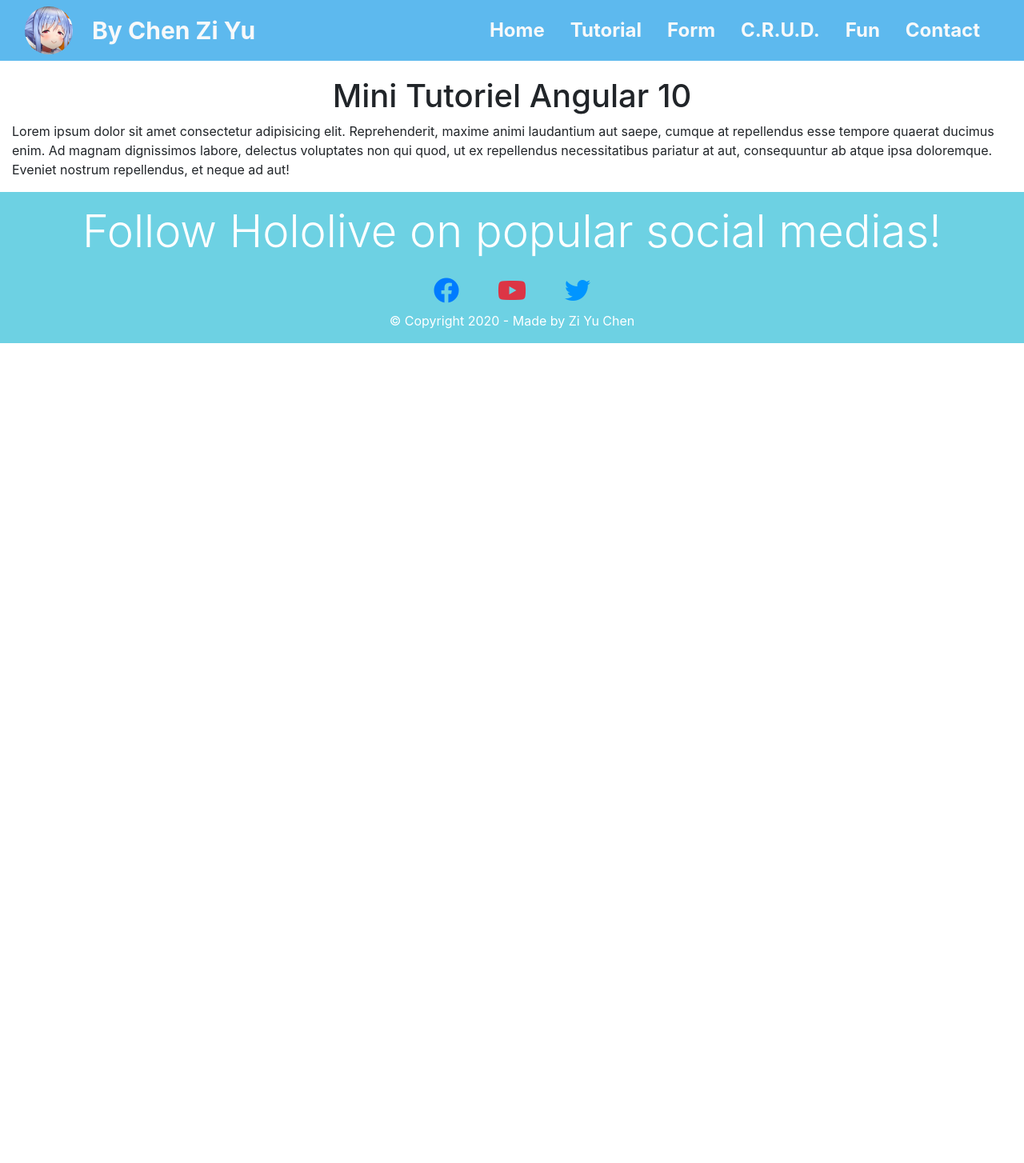
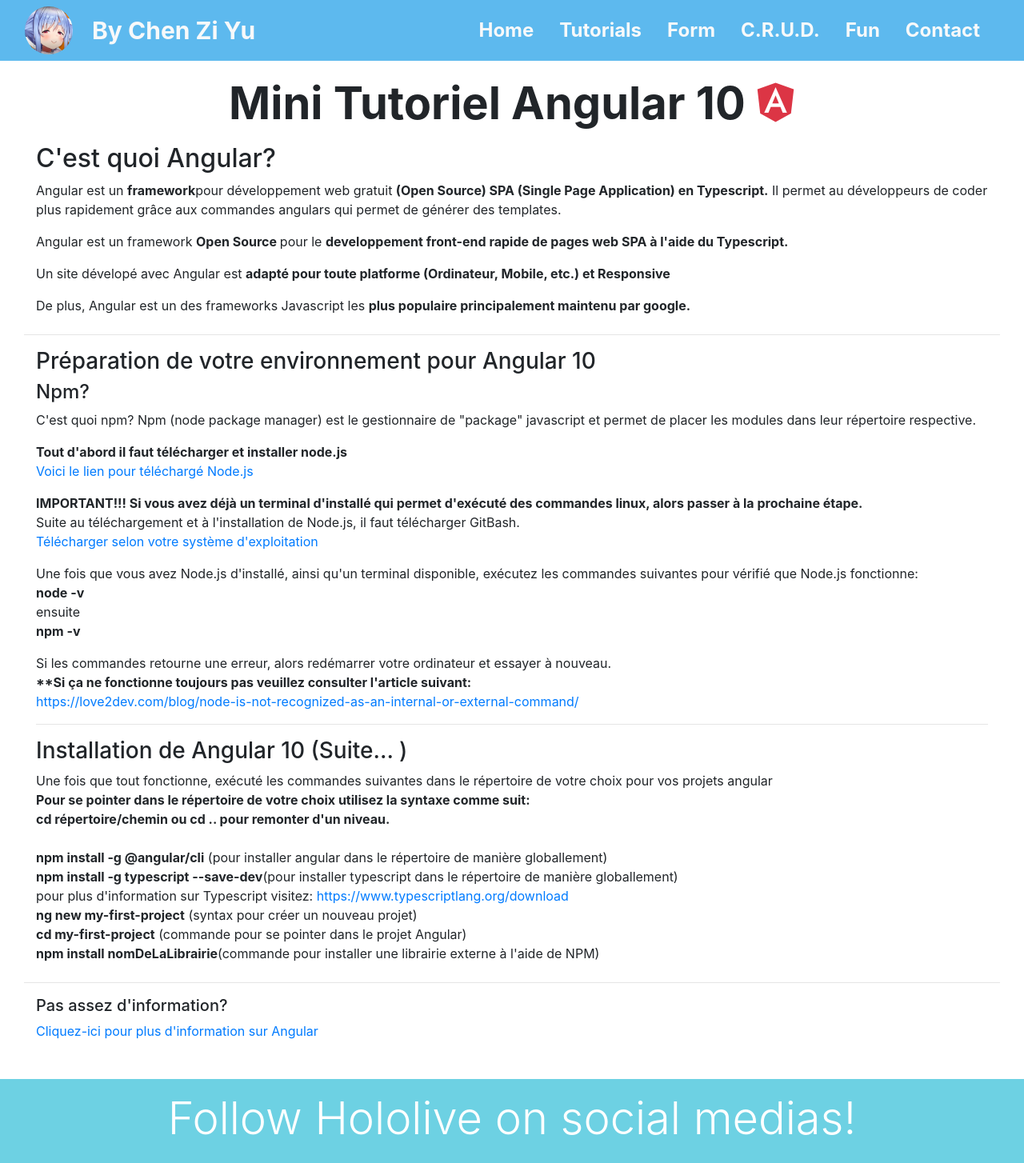
Before and after one commit to igloosyrup/TP-Final-420-345-G001-A20, an Angular app: page /tutoriel/1 in a window 1280 px wide. Shown: the top 1454 px of the page at 80% size. Before the commit the page ends 800 px from the top, so only its background shows below. Built offline with nearby package versions, Linux system fonts and the light colour scheme.

Commit message:
commit tp final

```diff
--- a/src/app/application/contact/contact.component.html
+++ b/src/app/application/contact/contact.component.html
@@ -47,7 +47,7 @@
     <div class="container pt-5 mb-3" style="background-color: rgba(255,255,255,0.3); border-radius: 15px;">
         <h1 class="text-center mb-5 display-4 text-white holoFont">Questions or comments?</h1>
         <form [formGroup]="feedbackForm" (ngSubmit)="onSubmit()" class="mx-5 py-5">
-            <div *ngIf="invalidFormMessage != ''" class="text-center">
+            <div *ngIf="invalidFormMessage != ''" class="text-center mb-5">
                 <h3 class="text-danger font-weight-bold">{{invalidFormMessage}}</h3>
             </div>
             <div class="form-group" style="margin-bottom: 5em;">
--- a/src/app/application/footer/footer.component.html
+++ b/src/app/application/footer/footer.component.html
@@ -1,6 +1,6 @@
 <footer class="p-3" style="background-color: #6dd1e3;">
     <div class="text-center mb-4">
-        <h1 class="text-white display-4 mb-4">Follow Hololive on popular social medias!</h1>
+        <h1 class="text-white display-4 mb-4">Follow Hololive on social medias!</h1>
     </div>
 
     <div class="text-center">
--- a/src/app/application/formulaire/formulaire.component.ts
+++ b/src/app/application/formulaire/formulaire.component.ts
@@ -30,6 +30,7 @@
       this.service.post(this.applicationForm.value).subscribe(data => {
         this.invalidFormMessage ='';
         this.applicationForm.reset();
+        window.alert("You have joined the team!!!");
         this.router.navigateByUrl('/home');
       });
     }
--- a/src/app/application/navbar/navbar.component.html
+++ b/src/app/application/navbar/navbar.component.html
@@ -29,7 +29,7 @@
 
                     <li class="nav-item dropdown" data-toggle="dropdown">
                         <a class="nav-link font-weight-bold text-capitalize text-light dropdown navLinks mr-3">
-                            tutorial
+                            tutorials
                         </a>
                         <div class="dropdown-menu holoDropDown">
                             <a [routerLink]="['/tutoriel', 1]" class="dropdown-item link">Mini tutorial Angular 10</a>
--- a/src/app/application/tutoriels/tutoriels.component.html
+++ b/src/app/application/tutoriels/tutoriels.component.html
@@ -1,20 +1,102 @@
 <div class="container-fluid" style="margin-top:6em">
     <span [ngSwitch]="tutorielLinkId">
         <ng-container *ngSwitchCase="1">
-            <div>
-                <h1 class="text-capitalize text-center">mini tutoriel angular 10</h1>
-                <p>Lorem ipsum dolor sit amet consectetur adipisicing elit. Reprehenderit, maxime animi laudantium aut
-                    saepe, cumque at repellendus esse tempore quaerat ducimus enim. Ad magnam dignissimos labore,
-                    delectus
-                    voluptates non qui quod, ut ex repellendus necessitatibus pariatur at aut, consequuntur ab atque
-                    ipsa
-                    doloremque. Eveniet nostrum repellendus, et neque ad aut!</p>
+            <div class="container-fluid mb-5">
+                <h1 class="text-capitalize text-center display-4 font-weight-bold">mini tutoriel angular 10 <span><i
+                            class="fab fa-angular text-danger"></i></span></h1>
+                <div class="container-fluid mt-3 mb-4">
+                    <h2>C'est quoi Angular?</h2>
+                    <p>Angular est un <span class="font-weight-bold">framework</span>pour développement web gratuit
+                        <span class="font-weight-bold">(Open Source) SPA
+                            (Single Page Application) en Typescript.</span>
+                        Il permet au développeurs de coder plus rapidement grâce aux commandes angulars qui permet de
+                        générer des templates.
+                    <p>Angular est un framework <span class="font-weight-bold">Open Source
+                        </span> pour le <span class="font-weight-bold">developpement front-end rapide de pages
+                            web SPA à l'aide du Typescript.</span>
+                    </p>
+                    <p>Un site dévelopé avec Angular est <span class="font-weight-bold">adapté pour toute platforme
+                            (Ordinateur, Mobile, etc.) et
+                            Responsive</span>
+                    </p>
+                    <p>De plus, Angular est un des frameworks Javascript les <span class="font-weight-bold">plus
+                            populaire principalement maintenu par
+                            google.</span>
+                    </p>
+                </div>
+                <hr>
+                <div class="container-fluid mt-3 mb-4">
+                    <h3>Préparation de votre environnement pour Angular 10</h3>
+                    <h4>Npm?</h4>
+                    <p>C'est quoi npm? Npm (node package manager) est le gestionnaire de "package" javascript et permet de placer les modules dans leur répertoire respective.</p>
+                    <p><span class="font-weight-bold">Tout d'abord il faut télécharger et installer node.js</span>
+                        <br><a href="https://nodejs.org/en/" target="_blank">Voici le lien pour téléchargé Node.js</a>
+                    </p>
+                    <span class="font-weight-bold">IMPORTANT!!! Si vous avez déjà un terminal d'installé qui permet
+                        d'exécuté des
+                        commandes linux, alors passer à la prochaine étape.</span>
+                    <p>Suite au téléchargement et à l'installation de Node.js, il faut télécharger
+                        GitBash.
+                        <br>
+                        <a href="https://git-scm.com/downloads" target="_blank">Télécharger selon votre système
+                            d'exploitation</a>
+                        <br>
+                    </p>
+                    <p>Une fois que vous avez Node.js d'installé, ainsi qu'un terminal disponible,
+                        exécutez les commandes suivantes pour vérifié que Node.js fonctionne:
+                        <br>
+                        <span class="font-weight-bold">node -v</span>
+                        <br>
+                        ensuite
+                        <br>
+                        <span class="font-weight-bold">npm -v</span>
+                    </p>
+                    Si les commandes retourne une erreur, alors redémarrer votre ordinateur et essayer à nouveau.
+                    <p>
+                        <span class="font-weight-bold">**Si ça ne fonctionne toujours pas veuillez consulter l'article
+                            suivant:</span>
+                        <br>
+                        <a href="https://love2dev.com/blog/node-is-not-recognized-as-an-internal-or-external-command/"
+                            target="_blank">https://love2dev.com/blog/node-is-not-recognized-as-an-internal-or-external-command/</a>
+                    </p>
+                    <hr>
+                    <h3>Installation de Angular 10 (Suite... )</h3>
+                    <p>Une fois que tout fonctionne, exécuté les commandes suivantes dans le répertoire de votre choix
+                        pour vos projets angular
+                        <br>
+                        <span class="font-weight-bold">Pour se pointer dans le répertoire de votre choix utilisez la
+                            syntaxe
+                            comme suit:
+                            <br>
+                            cd répertoire/chemin ou cd .. pour remonter d'un niveau.
+                            <br>
+                        </span>
+                        <br>
+                        <span class="font-weight-bold"> npm install -g @angular/cli</span> (pour installer angular dans le répertoire de manière globallement)
+                        <br>
+                        <span class="font-weight-bold"> npm install -g typescript --save-dev</span>(pour installer typescript dans le répertoire de manière globallement)
+                        <br>
+                        pour plus d'information sur Typescript visitez: <a href="https://www.typescriptlang.org/download">https://www.typescriptlang.org/download</a>
+                        <br>
+                        <span class="font-weight-bold">ng new my-first-project</span> (syntax pour créer un nouveau projet)
+                        <br>
+                        <span class="font-weight-bold">cd my-first-project</span> (commande pour se pointer dans le projet Angular)
+                        <br>
+                        <span class="font-weight-bold">npm install nomDeLaLibrairie</span>(commande pour installer une librairie externe à l'aide de NPM)
+                    </p>
+                </div>
+                <hr>
+                <div class="container-fluid mt-3 mb-5">
+                    <h5>Pas assez d'information?</h5>
+                    <a href="https://angular.io/cli" target="_blank">Cliquez-ici pour plus d'information sur Angular</a>
+                </div>
             </div>
         </ng-container>
 
         <ng-container *ngSwitchCase="2">
             <div>
-                <h1 class="text-capitalize text-center">mini tutoriel c.r.u.d.</h1>
+                <h1 class="text-capitalize text-center display-4 font-weight-bold">mini tutoriel c.r.u.d. <span><i
+                            class="fas fa-file"></i></span></h1>
                 <p>Lorem ipsum dolor sit amet consectetur adipisicing elit. Beatae enim numquam cupiditate.
                     Necessitatibus
                     inventore placeat consectetur corrupti pariatur. Eveniet, ipsa?</p>
@@ -23,7 +105,8 @@
 
         <ng-container *ngSwitchCase="3">
             <div>
-                <h1 class="text-capitalize text-center">mini tutoriel relations</h1>
+                <h1 class="text-capitalize text-center display-4 font-weight-bold">mini tutoriel relations <span><i
+                            class="fas fa-users"></i></span></h1>
                 <p>Lorem ipsum dolor sit amet consectetur adipisicing elit. Quos maxime odio quo illum molestiae, beatae
                     tempore! Ullam enim dolorem, qui impedit illum, rem nam neque accusantium eum obcaecati cumque
                     ducimus
@@ -35,7 +118,7 @@
 
         <ng-container *ngSwitchDefault>
             <div>
-                <h1 class="text-capitalize">Tutoriel a venir</h1>
+                <h1 class="text-capitalize text-center display-4 font-weight-bold">Tutoriel a venir!</h1>
             </div>
         </ng-container>
     </span>
```
Also changed, not shown: database/dataMembers.json (renamed from src/database/dataMembers.json, +8 -0 lines), src/app/application/home/home.component.html (+6 -6 lines), database/dataMemberDefault.json (renamed from src/database/dataMemberDefault.json), database/feedback.json (renamed from src/database/feedback.json).
